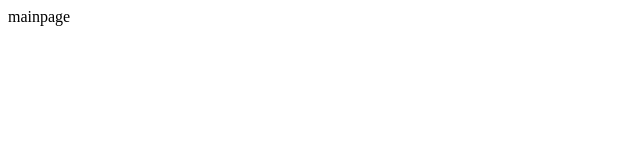
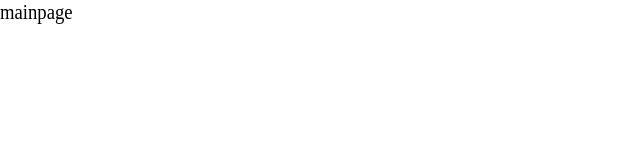
Before and after one commit to mangogi/dplx03, a Vue app: page / in a window 1280 px wide. Shown: the top 160 px of the page, without its empty margins (0-640 px from the left). Built offline with nearby package versions, Linux system fonts and the light colour scheme.

Commit message:
feat: 初始化项目

```diff
--- /dev/null
+++ b/src/views/charts/ScreenAdapter.vue
@@ -0,0 +1,75 @@
+<template>
+  <div class="ScreenAdapter" :style="style">
+    <slot />
+  </div>
+</template>
+<script>
+export default {
+  name: '',
+  // 参数注入
+  props: {
+    width: {
+      type: String,
+      default: '1920',
+    },
+    height: {
+      type: String,
+      default: '1080',
+    },
+  },
+  data() {
+    return {
+      style: {
+        width: this.width + 'px',
+        height: this.height + 'px',
+        transform: 'scale(1) translate(-50%, -50%)',
+      },
+    }
+  },
+  mounted() {
+    this.setScale()
+    window.onresize = this.Debounce(this.setScale, 1000)
+  },
+  methods: {
+    Debounce: (fn, t) => {
+      const delay = t || 500
+      let timer
+      return function() {
+        const args = arguments
+        if (timer) {
+          clearTimeout(timer)
+        }
+        const context = this
+        timer = setTimeout(() => {
+          timer = null
+          fn.apply(context, args)
+        }, delay)
+      }
+    },
+    // 获取放大缩小比例
+    getScale() {
+      const w = window.innerWidth / this.width
+      const h = window.innerHeight / this.height
+      return w + ',' + h
+    },
+    // 设置比例
+    setScale() {
+      this.style.transform =
+        'scale(' + this.getScale() + ') translate(-50%, -50%)'
+    },
+  },
+}
+</script>
+<style scoped>
+.ScreenAdapter {
+  transform-origin: 0 0;
+  position: absolute;
+  left: 50%;
+  top: 50%;
+  transition: 0.3s;
+  /*background-color: #010715;*/
+  font-size: 28px !important;
+  /* overflow: hidden;
+  background-repeat: no-repeat; */
+}
+</style>
--- a/src/views/mainPage.vue
+++ b/src/views/mainPage.vue
@@ -1,7 +1,17 @@
 <template>
-  <div>
-    mainpage
-  </div>
+  <screen-adapter>
+    <div class="main-page">
+      mainpage
+    </div>
+  </screen-adapter>
 </template>
-
+<script>
+import screenAdapter from './charts/ScreenAdapter.vue'
+export default {
+  name: 'mainPage',
+  components: {
+    screenAdapter,
+  },
+}
+</script>
 <style scoped lang="less"></style>
```
